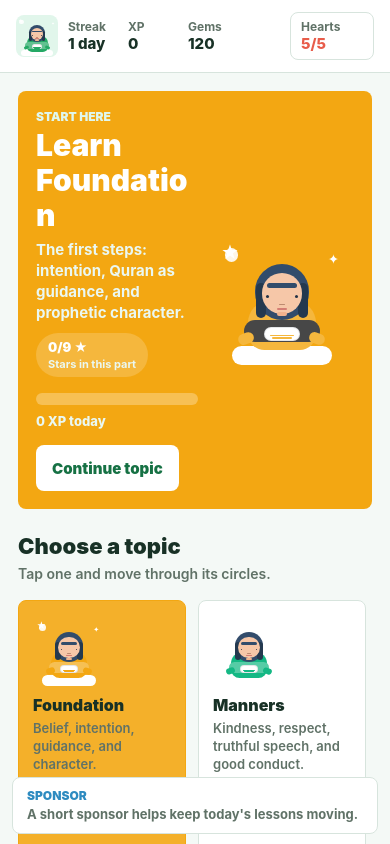
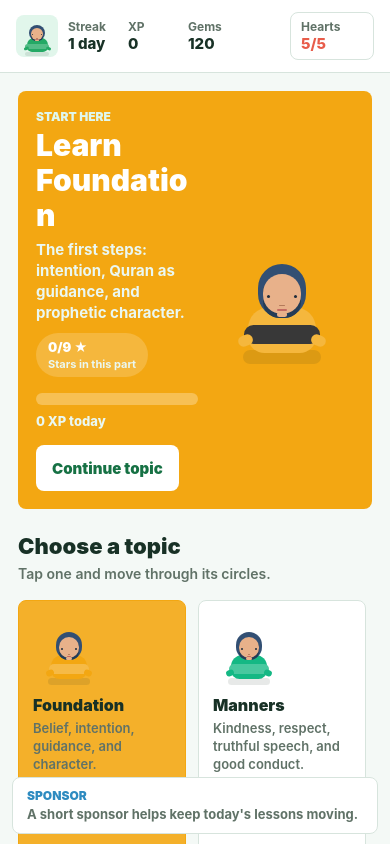
Before and after one commit to Fahadbin-Alam/Islamic-Learning-Duolingo-Style, a React Native app: screen / in a window 390 px wide. Built offline with nearby package versions, Linux system fonts and the light colour scheme.

Commit message:
Refine Muslim guide characters

```diff
--- a/src/TopicApp.tsx
+++ b/src/TopicApp.tsx
@@ -914,52 +914,213 @@ function GuideMascot({
   accentColor: string;
   size: number;
 }) {
-  const head = size * 0.3;
+  const headSize = size * 0.28;
   const faceBottom = size * 0.4;
-  const skin = "#F6C7A8";
-  const dark = "#243245";
-  const cloak = lightenColor(accentColor, 0.72);
+  const skin = "#E8B18A";
+  const outline = "#1F2C3B";
+  const robe = lightenColor(accentColor, 0.78);
 
   return (
     <View style={{ width: size, height: size, alignItems: "center", justifyContent: "flex-end" }}>
-      <View style={{ position: "absolute", top: size * 0.12, left: size * 0.08, width: size * 0.1, height: size * 0.1, borderRadius: 999, backgroundColor: "#FFFFFF", opacity: 0.9 }} />
-      <Text style={{ position: "absolute", top: size * 0.07, left: size * 0.05, color: "#FFFFFF", fontSize: size * 0.13 }}>★</Text>
-      <Text style={{ position: "absolute", top: size * 0.14, right: size * 0.08, color: "#FFFFFF", fontSize: size * 0.1 }}>✦</Text>
-      <View style={{ position: "absolute", bottom: size * 0.03, width: size * 0.62, height: size * 0.12, borderRadius: 999, backgroundColor: "rgba(20,37,27,0.10)" }} />
-      <View style={{ position: "absolute", bottom: size * 0.02, width: size * 0.74, height: size * 0.14, borderRadius: 999, backgroundColor: "#FFFFFF" }} />
-      <View style={{ position: "absolute", bottom: size * 0.13, width: size * 0.5, height: size * 0.36, borderTopLeftRadius: size * 0.16, borderTopRightRadius: size * 0.16, borderBottomLeftRadius: size * 0.12, borderBottomRightRadius: size * 0.12, backgroundColor: accentColor }} />
-      <View style={{ position: "absolute", bottom: size * 0.19, width: size * 0.56, height: size * 0.16, borderRadius: 999, backgroundColor: cloak }} />
-      <View style={{ position: "absolute", bottom: size * 0.18, left: size * 0.18, width: size * 0.12, height: size * 0.08, borderRadius: 999, backgroundColor: accentColor, transform: [{ rotate: "-20deg" }] }} />
-      <View style={{ position: "absolute", bottom: size * 0.18, right: size * 0.18, width: size * 0.12, height: size * 0.08, borderRadius: 999, backgroundColor: accentColor, transform: [{ rotate: "20deg" }] }} />
-      <View style={{ position: "absolute", bottom: size * 0.2, width: size * 0.26, height: size * 0.1, borderRadius: 8, backgroundColor: "#FFFFFF", borderWidth: 1, borderColor: "rgba(36,50,69,0.12)" }} />
-      <View style={{ position: "absolute", bottom: size * 0.232, width: size * 0.18, height: size * 0.01, borderRadius: 999, backgroundColor: accentColor }} />
-      <View style={{ position: "absolute", bottom: size * 0.215, width: size * 0.14, height: size * 0.01, borderRadius: 999, backgroundColor: accentColor }} />
+      <View
+        style={{
+          position: "absolute",
+          bottom: size * 0.03,
+          width: size * 0.58,
+          height: size * 0.1,
+          borderRadius: 999,
+          backgroundColor: "rgba(19,38,29,0.10)"
+        }}
+      />
+      <View
+        style={{
+          position: "absolute",
+          bottom: size * 0.11,
+          width: size * 0.5,
+          height: size * 0.34,
+          borderTopLeftRadius: size * 0.16,
+          borderTopRightRadius: size * 0.16,
+          borderBottomLeftRadius: size * 0.12,
+          borderBottomRightRadius: size * 0.12,
+          backgroundColor: accentColor
+        }}
+      />
+      <View
+        style={{
+          position: "absolute",
+          bottom: size * 0.18,
+          width: size * 0.56,
+          height: size * 0.14,
+          borderRadius: 999,
+          backgroundColor: robe
+        }}
+      />
+      <View
+        style={{
+          position: "absolute",
+          bottom: size * 0.16,
+          left: size * 0.18,
+          width: size * 0.11,
+          height: size * 0.08,
+          borderRadius: 999,
+          backgroundColor: accentColor,
+          transform: [{ rotate: "-22deg" }]
+        }}
+      />
+      <View
+        style={{
+          position: "absolute",
+          bottom: size * 0.16,
+          right: size * 0.18,
+          width: size * 0.11,
+          height: size * 0.08,
+          borderRadius: 999,
+          backgroundColor: accentColor,
+          transform: [{ rotate: "22deg" }]
+        }}
+      />
 
       {variant === "hijabi" ? (
         <>
-          <View style={{ position: "absolute", bottom: faceBottom - size * 0.05, width: head * 1.32, height: head * 1.38, borderRadius: head * 0.7, backgroundColor: "#324C6B" }} />
-          <View style={{ position: "absolute", bottom: faceBottom - size * 0.01, width: head * 0.94, height: head * 0.84, borderBottomLeftRadius: head * 0.44, borderBottomRightRadius: head * 0.44, borderTopLeftRadius: head * 0.18, borderTopRightRadius: head * 0.18, backgroundColor: "#324C6B" }} />
-          <View style={{ position: "absolute", bottom: faceBottom - size * 0.03, left: size * 0.31, width: head * 0.25, height: head * 0.84, borderRadius: head * 0.18, backgroundColor: "#24394F" }} />
-          <View style={{ position: "absolute", bottom: faceBottom - size * 0.03, right: size * 0.31, width: head * 0.25, height: head * 0.84, borderRadius: head * 0.18, backgroundColor: "#24394F" }} />
+          <View
+            style={{
+              position: "absolute",
+              bottom: faceBottom - size * 0.03,
+              width: headSize * 1.28,
+              height: headSize * 1.4,
+              borderRadius: headSize * 0.72,
+              backgroundColor: "#324F73"
+            }}
+          />
+          <View
+            style={{
+              position: "absolute",
+              bottom: faceBottom + headSize * 0.06,
+              width: headSize * 0.9,
+              height: headSize * 0.18,
+              borderRadius: 999,
+              backgroundColor: "#243C56"
+            }}
+          />
+          <View
+            style={{
+              position: "absolute",
+              bottom: faceBottom - size * 0.03,
+              width: headSize * 1.02,
+              height: headSize * 0.92,
+              borderBottomLeftRadius: headSize * 0.42,
+              borderBottomRightRadius: headSize * 0.42,
+              borderTopLeftRadius: headSize * 0.2,
+              borderTopRightRadius: headSize * 0.2,
+              backgroundColor: "#243C56"
+            }}
+          />
         </>
       ) : (
         <>
-          <View style={{ position: "absolute", bottom: faceBottom + head * 0.55, width: head * 0.92, height: head * 0.26, borderTopLeftRadius: head * 0.18, borderTopRightRadius: head * 0.18, borderBottomLeftRadius: head * 0.1, borderBottomRightRadius: head * 0.1, backgroundColor: "#EDEFF2" }} />
-          <View style={{ position: "absolute", bottom: faceBottom + head * 0.38, width: head * 0.98, height: head * 0.28, borderRadius: 999, backgroundColor: dark }} />
-          <View style={{ position: "absolute", bottom: faceBottom + head * 0.2, width: head * 1.02, height: head * 0.22, borderRadius: 999, backgroundColor: dark }} />
-          <View style={{ position: "absolute", bottom: faceBottom - head * 0.02, width: head * 0.94, height: head * 0.48, borderBottomLeftRadius: head * 0.32, borderBottomRightRadius: head * 0.32, borderTopLeftRadius: head * 0.2, borderTopRightRadius: head * 0.2, backgroundColor: dark }} />
-          <View style={{ position: "absolute", bottom: faceBottom + head * 0.12, left: size * 0.22, width: head * 0.18, height: head * 0.18, borderRadius: 999, backgroundColor: dark }} />
-          <View style={{ position: "absolute", bottom: faceBottom + head * 0.12, right: size * 0.22, width: head * 0.18, height: head * 0.18, borderRadius: 999, backgroundColor: dark }} />
+          <View
+            style={{
+              position: "absolute",
+              bottom: faceBottom + headSize * 0.62,
+              width: headSize * 0.94,
+              height: headSize * 0.22,
+              borderTopLeftRadius: headSize * 0.16,
+              borderTopRightRadius: headSize * 0.16,
+              borderBottomLeftRadius: headSize * 0.08,
+              borderBottomRightRadius: headSize * 0.08,
+              backgroundColor: "#F5F7FA",
+              borderWidth: 1,
+              borderColor: "#D6DEE6"
+            }}
+          />
+          <View
+            style={{
+              position: "absolute",
+              bottom: faceBottom + headSize * 0.42,
+              width: headSize * 0.98,
+              height: headSize * 0.2,
+              borderRadius: 999,
+              backgroundColor: outline
+            }}
+          />
+          <View
+            style={{
+              position: "absolute",
+              bottom: faceBottom - headSize * 0.06,
+              width: headSize * 0.94,
+              height: headSize * 0.42,
+              borderBottomLeftRadius: headSize * 0.34,
+              borderBottomRightRadius: headSize * 0.34,
+              borderTopLeftRadius: headSize * 0.2,
+              borderTopRightRadius: headSize * 0.2,
+              backgroundColor: outline
+            }}
+          />
         </>
       )}
 
-      <View style={{ position: "absolute", bottom: faceBottom, width: head, height: head, borderRadius: head / 2, backgroundColor: skin }} />
-      <View style={{ position: "absolute", bottom: faceBottom + head * 0.62, width: head * 0.72, height: head * 0.13, borderRadius: 999, backgroundColor: variant === "hijabi" ? "#324C6B" : dark }} />
-      <View style={{ position: "absolute", bottom: faceBottom + head * 0.38, left: size * 0.385, width: head * 0.07, height: head * 0.07, borderRadius: 999, backgroundColor: dark }} />
-      <View style={{ position: "absolute", bottom: faceBottom + head * 0.38, right: size * 0.385, width: head * 0.07, height: head * 0.07, borderRadius: 999, backgroundColor: dark }} />
-      <View style={{ position: "absolute", bottom: faceBottom + head * 0.2, width: head * 0.14, height: head * 0.03, borderRadius: 999, backgroundColor: "#BC8A70" }} />
-      <View style={{ position: "absolute", bottom: faceBottom + head * 0.1, width: head * 0.24, height: head * 0.05, borderRadius: 999, backgroundColor: "#D47D74" }} />
-      <View style={{ position: "absolute", bottom: faceBottom - head * 0.06, width: head * 0.26, height: head * 0.09, borderRadius: 999, backgroundColor: "#F1B28D" }} />
+      <View
+        style={{
+          position: "absolute",
+          bottom: faceBottom,
+          width: headSize,
+          height: headSize * 1.04,
+          borderRadius: headSize * 0.5,
+          backgroundColor: skin
+        }}
+      />
+      <View
+        style={{
+          position: "absolute",
+          bottom: faceBottom - headSize * 0.08,
+          width: headSize * 0.28,
+          height: headSize * 0.12,
+          borderRadius: 999,
+          backgroundColor: skin
+        }}
+      />
+      <View
+        style={{
+          position: "absolute",
+          bottom: faceBottom + headSize * 0.42,
+          left: size * 0.39,
+          width: headSize * 0.08,
+          height: headSize * 0.08,
+          borderRadius: 999,
+          backgroundColor: outline
+        }}
+      />
+      <View
+        style={{
+          position: "absolute",
+          bottom: faceBottom + headSize * 0.42,
+          right: size * 0.39,
+          width: headSize * 0.08,
+          height: headSize * 0.08,
+          borderRadius: 999,
+          backgroundColor: outline
+        }}
+      />
+      <View
+        style={{
+          position: "absolute",
+          bottom: faceBottom + headSize * 0.2,
+          width: headSize * 0.14,
+          height: headSize * 0.03,
+          borderRadius: 999,
+          backgroundColor: "#B37A5A"
+        }}
+      />
+      <View
+        style={{
+          position: "absolute",
+          bottom: faceBottom + headSize * 0.08,
+          width: headSize * 0.24,
+          height: headSize * 0.05,
+          borderRadius: 999,
+          backgroundColor: "#C46A62"
+        }}
+      />
     </View>
   );
 }
```
